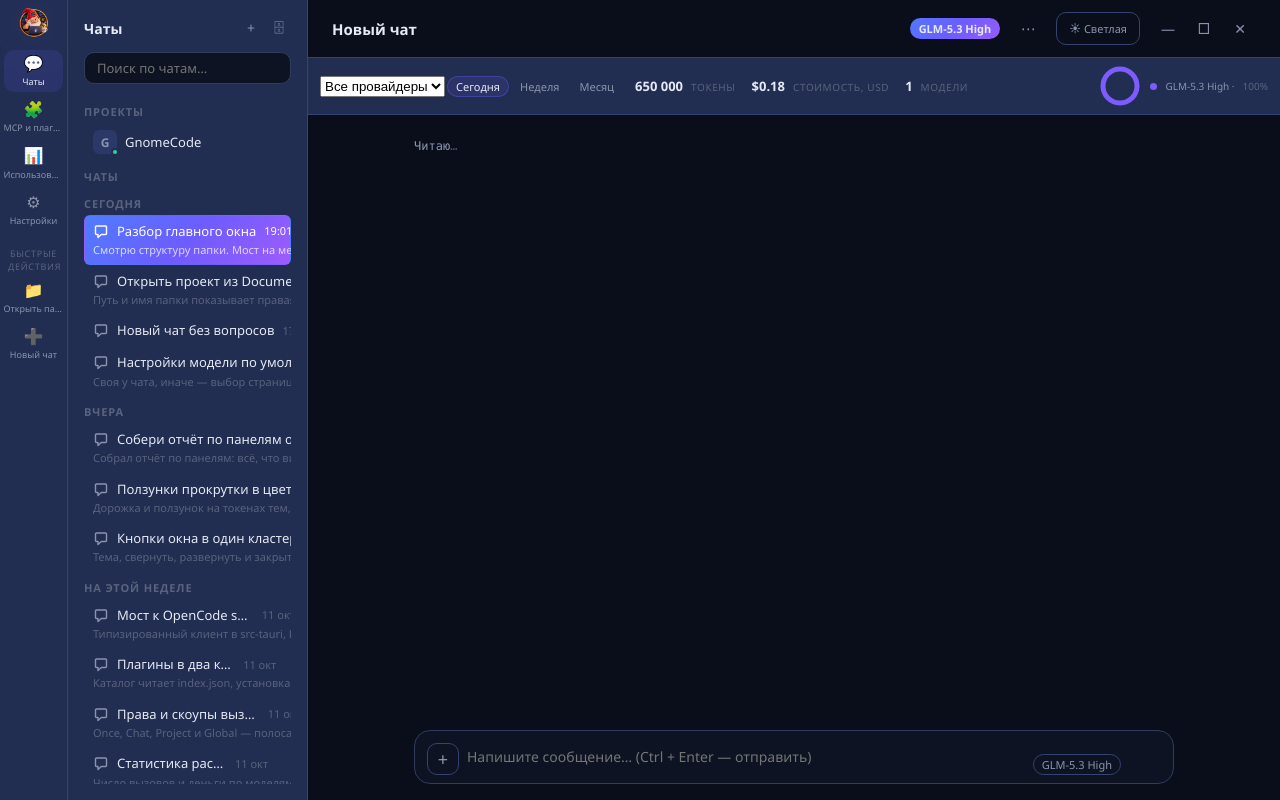
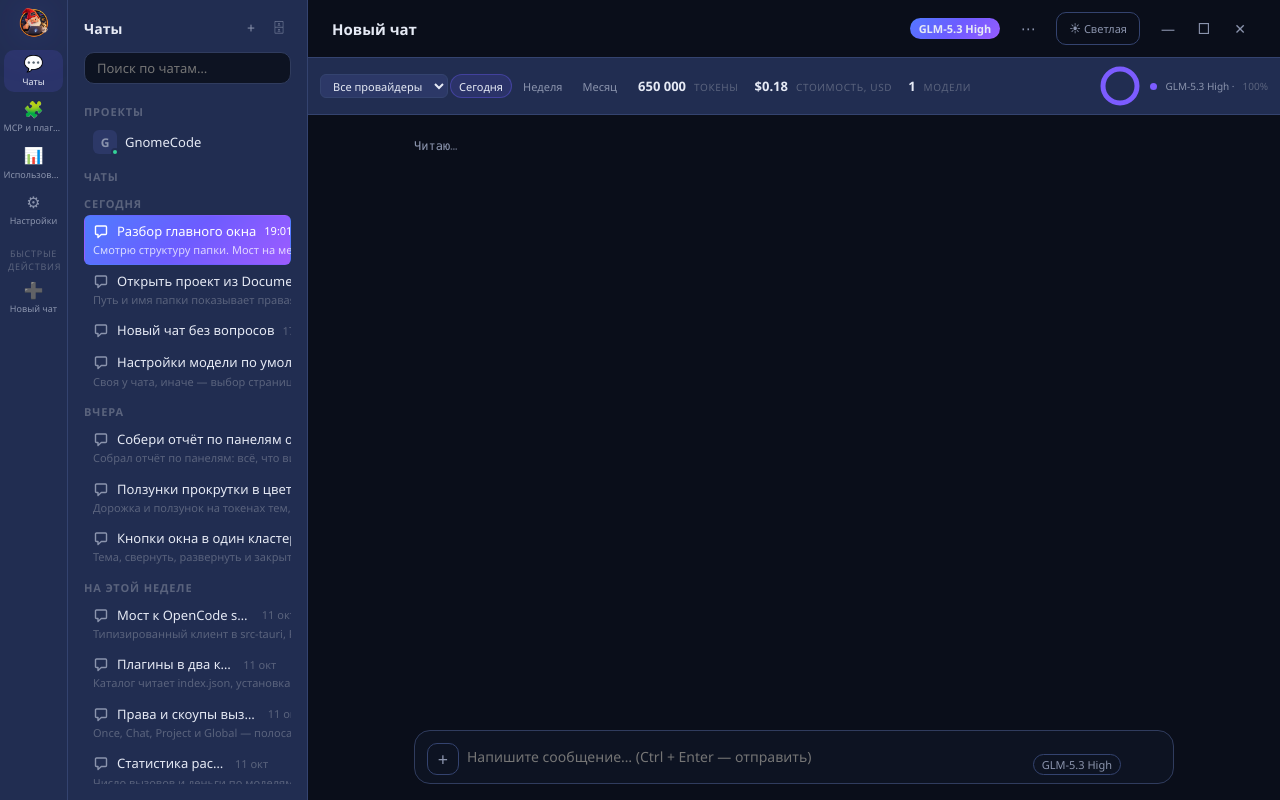
Before and after one commit to Metalismaticus/GnomeCode, a React (Vite) app: page / in a window 1280 px wide. Built offline with nearby package versions, Linux system fonts and the light colour scheme.

Commit message:
Полировка: ПКМ меню отключено, AGENTS.md формулировка исправлена, селект провайдеров в стиле окна, Открыть папку убрана из rail

```diff
--- a/src/App.tsx
+++ b/src/App.tsx
@@ -78,6 +78,13 @@ export default function App() {
   const plugins = usePlugins();
   const approval = useApproval(plugins.refresh);
   const chat = useChatModels();
+  /** Браузерное контекстное меню WebView2 («Печать», «Обновить») — отключено:
+   *  ПКМ в окне продукта не даёт действий браузера (замечание владельца 14.10). */
+  useEffect(() => {
+    const prevent = (event: MouseEvent) => event.preventDefault();
+    document.addEventListener("contextmenu", prevent);
+    return () => document.removeEventListener("contextmenu", prevent);
+  }, []);
   /** Экран первого запуска (DT1): скан конфигурации один на запуск. Есть
    *  импортированные-выключенные — окно комбинированного одобрения поверх;
    *  «обработано» только явным действием (Включить выбранные или Пропустить).
@@ -329,7 +336,6 @@ export default function App() {
         page={page === "stats" ? "stats" : page === "plugins" ? "plugins" : page === "settings" ? "settings" : "chat"}
         onPage={setPage}
         onNewChat={newChat}
-        onPickFolder={project.pick}
       />
       <Sidebar
         projects={projects}
--- a/src/components/Rail.tsx
+++ b/src/components/Rail.tsx
@@ -16,8 +16,6 @@ export type RailProps = {
   onPage: (page: RailPage) => void;
   /** «+ Новый чат»: тот же ход, что кнопка сайдбара. */
   onNewChat: () => void;
-  /** «Открыть папку»: системный диалог выбора проекта. */
-  onPickFolder: () => void;
 };
 
 /** Разделы rail: иконка (глиф-символ) и подпись. */
@@ -28,19 +26,15 @@ const ITEMS: { page: RailPage; glyph: string; label: string }[] = [
   { page: "settings", glyph: "⚙", label: "Настройки" },
 ];
 
-/** Быстрые действия под разделами. */
-const ACTIONS: { glyph: string; label: string; action: "folder" | "new" }[] = [
-  { glyph: "📁", label: "Открыть папку", action: "folder" },
+/** Быстрые действия под разделами. «Открыть папку» убрана — дублирует
+ *  «+ Новый проект» в колонке чатов (владелец 14.10: «зачем?»). */
+const ACTIONS: { glyph: string; label: string; action: "new" }[] = [
   { glyph: "➕", label: "Новый чат", action: "new" },
 ];
 
-export function Rail({ page, onPage, onNewChat, onPickFolder }: RailProps) {
-  const runAction = (action: "folder" | "new") => {
-    if (action === "folder") {
-      onPickFolder();
-    } else {
-      onNewChat();
-    }
+export function Rail({ page, onPage, onNewChat }: RailProps) {
+  const runAction = (action: "new") => {
+    onNewChat();
   };
   const item = (glyph: string, label: string, active: boolean, onClick: () => void, testid?: string): ReactNode => (
     <button
--- a/src/components/SettingsModels.tsx
+++ b/src/components/SettingsModels.tsx
@@ -144,8 +144,8 @@ function SystemPromptSection() {
           onChange={(event) => setText(event.target.value)}
         />
         <span className="settings-row__sub">
-          Дополняет AGENTS.md проекта, действует на все чаты. Индивидуальный
-          промт на конкретный чат движком пока не поддерживается.
+          Инструкции дополняют конфиг проекта, действуют на все чаты.
+          Индивидуальный промт на конкретный чат движком пока не поддерживается.
         </span>
         {status ? (
           <span className="settings-row__sub" data-testid="systemprompt-status">
--- a/src/components/StatsBar.css
+++ b/src/components/StatsBar.css
@@ -34,6 +34,23 @@
   background: var(--badge-bg);
   border-color: var(--badge-border);
   color: var(--text);
+}
+
+.stats-bar__provider {
+  height: 24px;
+  border: 1px solid var(--border);
+  border-radius: var(--radius-sm);
+  background: var(--bg-panel-2);
+  color: var(--text);
+  font-family: inherit;
+  font-size: 11px;
+  padding: 0 var(--space-2);
+  cursor: pointer;
+}
+
+.stats-bar__provider:focus-visible {
+  outline: 2px solid var(--accent);
+  outline-offset: 1px;
 }
 
 .stats-bar__cards {
```
